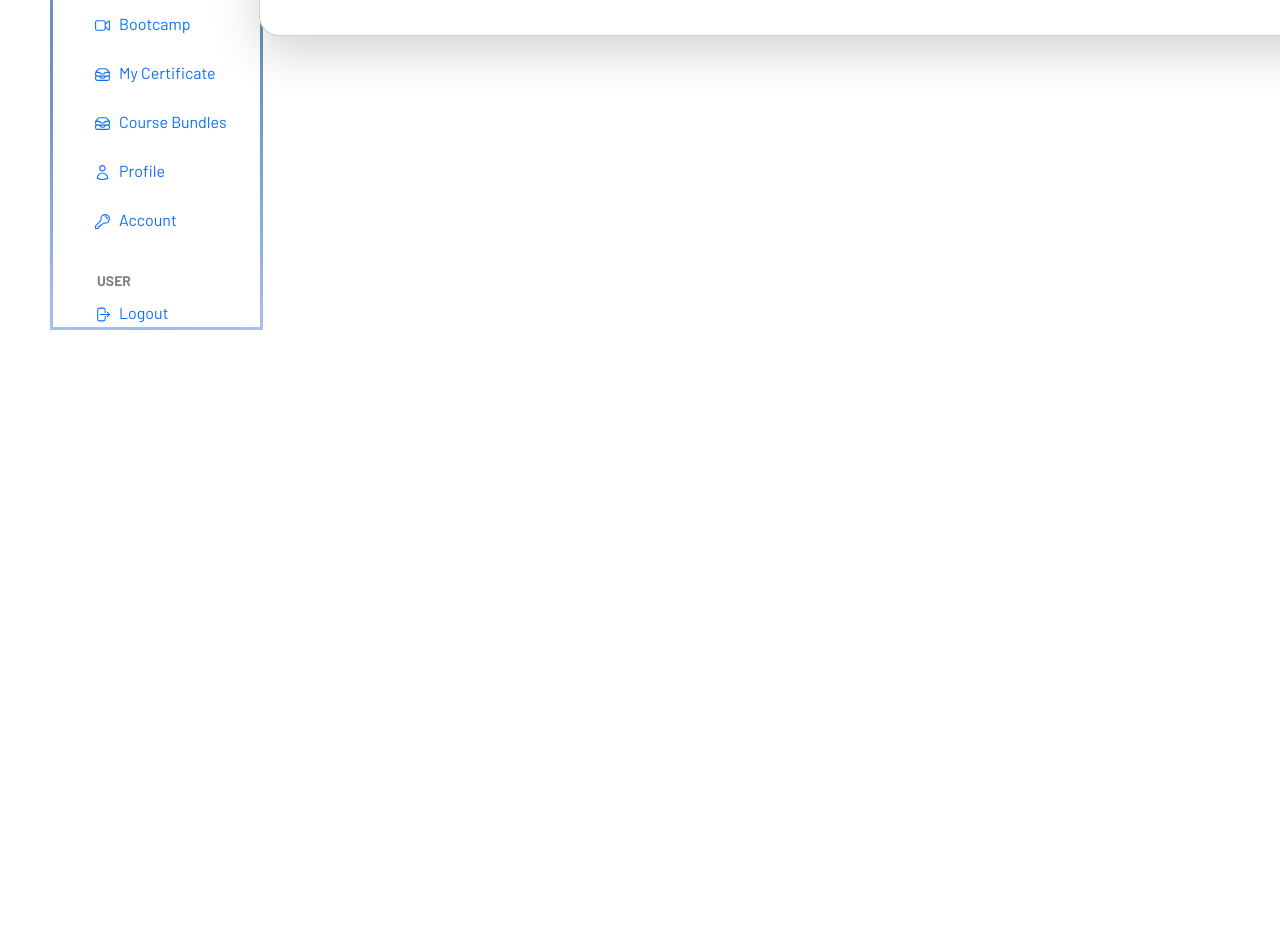
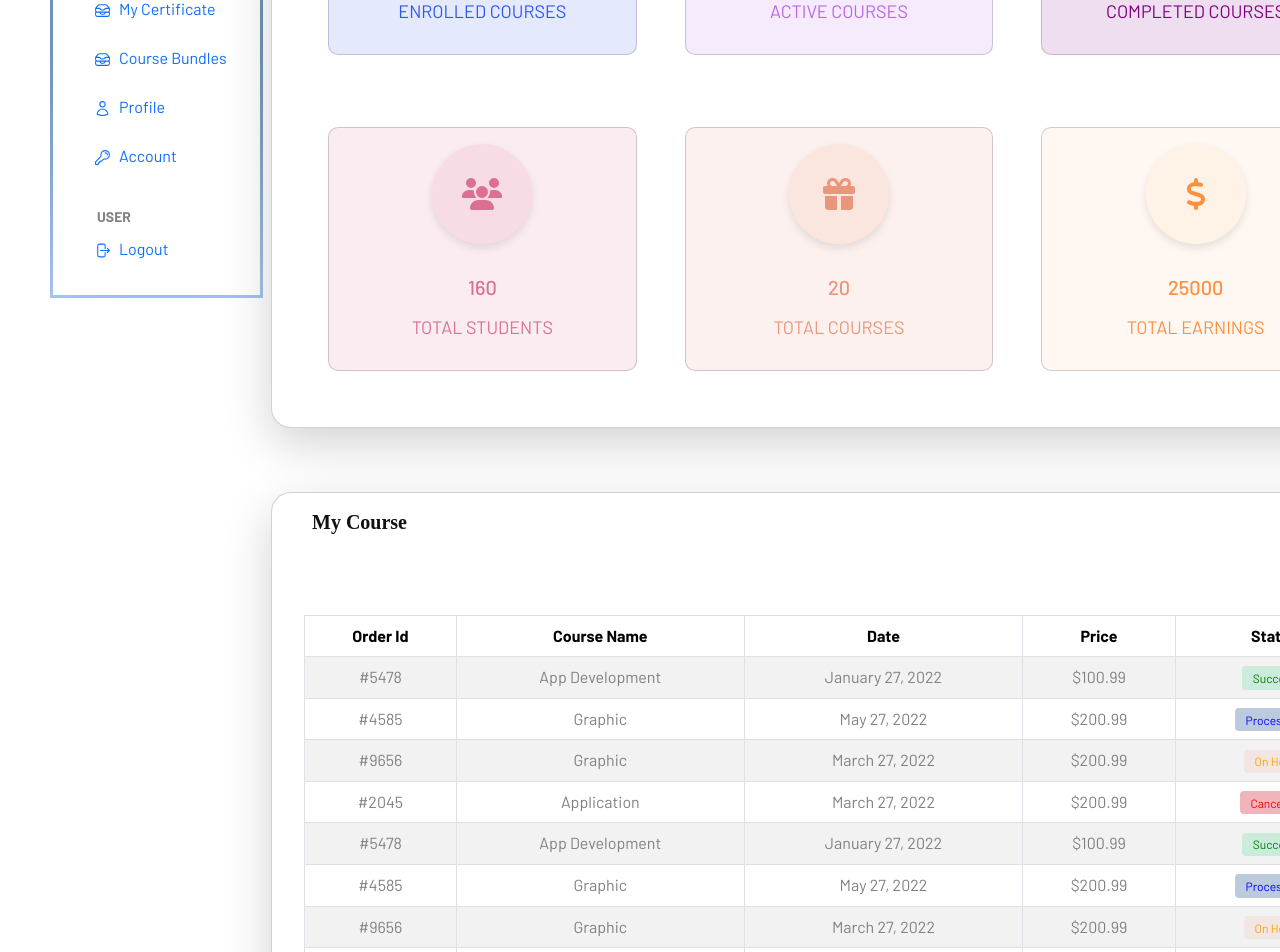
Before and after one commit to kinetic4/Lms-new-teacher-landing-page, a React (Create React App) app: page /Dashboard in a window 1280 px wide. Shown: the part 780-1732 px from the top of the page. Before the commit the page ends 1190 px from the top, so only its background shows below. Built offline with nearby package versions, Linux system fonts and the light colour scheme.

Commit message:
changed become instructor page and also developed dashboard page

```diff
--- a/package.json
+++ b/package.json
@@ -3,6 +3,9 @@
   "version": "0.1.0",
   "private": true,
   "dependencies": {
+    "@fortawesome/fontawesome-svg-core": "^6.5.2",
+    "@fortawesome/free-solid-svg-icons": "^6.5.2",
+    "@fortawesome/react-fontawesome": "^0.2.2",
     "@popperjs/core": "^2.11.6",
     "@radix-ui/react-icons": "^1.3.0",
     "@testing-library/jest-dom": "^5.16.4",
--- a/src/Dashboard/BecomeInstructorLayout.jsx
+++ b/src/Dashboard/BecomeInstructorLayout.jsx
@@ -1,10 +1,9 @@
 import React, { Fragment } from 'react'
-import Sidebar from '../component/layout/sidebar'
 import PageHeader from "../component/layout/pageheader";
 import { Container, Row, Col, Card } from 'react-bootstrap';
 import styles from './Responsive.module.css'
-import SubscriptionCourseList from './BecomeInstructor';
-import BecomeInstructorPage from './BecomeInstructor';
+import SubscriptionCourseList from '../page/BecomeInstructor';
+// import BecomeInstructorPage from '../page/BecomeInstructor';
 
 
 
@@ -25,14 +24,13 @@ const BecomeInstructor = () => {
   return (
     <Fragment>
      <PageHeader title={'Welcome Rakesh M'} curPage={'Become Instructor'}/>
-     <Sidebar />
      <Container className="my-4">
         <Row className="justify-content-center">
           <Col xs={12} lg={8} xl={6} className="p-3">
-            <Card className={`text-center shadow-lg ${styles.cardContainer}`}>
+            <Card className={`text-center shadow-lg ${styles.becomeCardContainer}`}>
               <Card.Body >
                 {/* <h5 style={heading}>Become Instructor  </h5> */}
-                <BecomeInstructorPage />
+                <SubscriptionCourseList />
               </Card.Body>
             </Card>
           </Col>
--- a/src/Dashboard/CourseBundleLayout.jsx
+++ b/src/Dashboard/CourseBundleLayout.jsx
@@ -3,7 +3,6 @@ import Sidebar from '../component/layout/sidebar'
 import PageHeader from "../component/layout/pageheader";
 import { Container, Row, Col, Card } from 'react-bootstrap';
 import styles from './Responsive.module.css'
-import SubscriptionCourseList from './BecomeInstructor';
 import WishlistCourseList from './WishlistCourseList';
 import CourseBundlePage1 from './CourseBundlePage1';
 import CourseBundlePage2 from './CourseBundlePage2';
--- /dev/null
+++ b/src/Dashboard/DashboardHover.css
@@ -0,0 +1,8 @@
+.card-hover {
+    transition: transform 0.3s, box-shadow 0.3s;
+  }
+
+  .card-hover:hover {
+    transform: translateY(-10px);
+    box-shadow: 0 8px 16px rgba(0, 0, 0, 0.2);
+  }
--- a/src/Dashboard/DashboardLayout.jsx
+++ b/src/Dashboard/DashboardLayout.jsx
@@ -4,6 +4,7 @@ import Sidebar from '../component/layout/sidebar'
 import { Container, Row, Col, Card } from 'react-bootstrap';
 import styles from './Responsive.module.css'
 import BootcampPage from './BootcampPage';
+import DashboardPage from './DashboardPage';
 
 const DashboardLayout = () => {
     const heading = {
@@ -18,17 +19,17 @@ const DashboardLayout = () => {
       }
   return (
     <Fragment>
-    <PageHeader title={'Welcome Rakesh M'} curPage={'Bootcamp'} />
+    <PageHeader title={'Welcome Rakesh M'} curPage={'Dashboard'} />
     <Sidebar />
     <Container className="my-4">
       <Row className="justify-content-center">
         <Col xs={12} lg={8} xl={6} className="p-3">
-          <Card className={`text-center shadow-lg ${styles.cardContainer}`}>
+          {/* <Card className={`text-center shadow-lg ${styles.cardContainer}`}> */}
             <Card.Body className="d-flex justify-content-center align-items-flex-start" style={{ minHeight: '19rem' }}>
-              <h5 style={heading}>Dashboard</h5>
-
+              {/* <h5 style={heading}>Dashboard</h5> */}
+              <DashboardPage />
             </Card.Body>
-          </Card>
+          {/* </Card> */}
         </Col>
       </Row>
     </Container>
--- a/src/Dashboard/DashboardPage.jsx
+++ b/src/Dashboard/DashboardPage.jsx
@@ -1,12 +1,178 @@
-import React from 'react'
-import { Row } from 'react-bootstrap'
+import React, {useState} from 'react'
+import { Col, Container, Row, Card, Table } from 'react-bootstrap'
+import { FontAwesomeIcon } from '@fortawesome/react-fontawesome';
+import { faAward, faBook, faDollar, faGift, faTv, faUsers } from '@fortawesome/free-solid-svg-icons';
+import './DashboardHover.css';
+import styles from './Responsive.module.css'
+import { icon } from '@fortawesome/fontawesome-svg-core';
 
 const DashboardPage = () => {
-  return (
-    <Row className='g5'>
 
-    </Row>
-  )
+
+  const data = [
+    { value: 30, text: 'ENROLLED COURSES', color: '#2f57ef21', textColor: '#2f57ef', icon: faBook, marginBottom: '1rem'},
+    { value: 10, text: 'ACTIVE COURSES', color: '#b966e721', textColor: '#b966e7', icon: faTv, marginBottom: '1rem'},
+    { value: 7, text: 'COMPLETED COURSES', color: '#80008021', marginBottom: '1rem', icon: faAward, textColor: 'purple' },
+    { value: 160, text: 'TOTAL STUDENTS', color: '#db709321', marginBottom: '1rem', icon: faUsers, textColor: '#db7093' },
+    { value: 20, text: 'TOTAL COURSES', color: '#e9967a21', marginBottom: '1rem', icon: faGift, textColor: '#e9967a' },
+    { value: 25000, text: 'TOTAL EARNINGS', color: '#ff8f3c10', marginBottom: '1rem', icon: faDollar, textColor: '#ff8f3c' },
+  ];
+
+
+  const orders = [
+    { id: '#5478', courseName: 'App Development', date: 'January 27, 2022', price: '$100.99', status: 'Success' },
+    { id: '#4585', courseName: 'Graphic', date: 'May 27, 2022', price: '$200.99', status: 'Processing' },
+    { id: '#9656', courseName: 'Graphic', date: 'March 27, 2022', price: '$200.99', status: 'On Hold' },
+    { id: '#2045', courseName: 'Application', date: 'March 27, 2022', price: '$200.99', status: 'Canceled' },
+    { id: '#5478', courseName: 'App Development', date: 'January 27, 2022', price: '$100.99', status: 'Success' },
+    { id: '#4585', courseName: 'Graphic', date: 'May 27, 2022', price: '$200.99', status: 'Processing' },
+    { id: '#9656', courseName: 'Graphic', date: 'March 27, 2022', price: '$200.99', status: 'On Hold' },
+    { id: '#2045', courseName: 'Application', date: 'March 27, 2022', price: '$200.99', status: 'Canceled' },
+    { id: '#5478', courseName: 'App Development', date: 'January 27, 2022', price: '$100.99', status: 'Success' },
+  ];
+
+  const badge1 = {
+    display: 'inline-block',
+    padding: '.35rem .65rem',
+    fontSize: '.75rem',
+    lineHeight: '1',
+    color: 'green',
+    textAlign: 'center',
+    verticalAlign: 'baseline',
+    whiteSpace: 'nowrap',
+    borderRadius: '.25rem'
 }
 
+const badge2 = {
+    display: 'inline-block',
+    padding: '.35rem .65rem',
+    fontSize: '.75rem',
+    lineHeight: '1',
+    color: 'blue',
+    textAlign: 'center',
+    verticalAlign: 'baseline',
+    whiteSpace: 'nowrap',
+    borderRadius: '.25rem'
+}
+
+const badge3 = {
+    display: 'inline-block',
+    padding: '.35rem .65rem',
+    fontSize: '.75rem',
+    lineHeight: '1',
+    color: 'orange',
+    textAlign: 'center',
+    verticalAlign: 'baseline',
+    whiteSpace: 'nowrap',
+    borderRadius: '.25rem'
+}
+
+const badge4 = {
+    display: 'inline-block',
+    padding: '.35rem .65rem',
+    fontSize: '.75rem',
+    lineHeight: '1',
+    color: 'red',
+    textAlign: 'center',
+    verticalAlign: 'baseline',
+    whiteSpace: 'nowrap',
+    borderRadius: '.25rem'
+}
+
+
+const getStatusBadge = (status) => {
+  switch (status) {
+    case 'Success':
+      return <span className="bg-custom-color" style={badge1}>{status}</span>;
+    case 'Processing':
+      return <span className="bg-custom-color-2" style={badge2}>{status}</span>;
+    case 'On Hold':
+      return <span className="bg-custom-color-3"style={badge3}>{status}</span>;
+    case 'Canceled':
+      return <span className="bg-custom-color-4" style={badge4}>{status}</span>;
+    default:
+      return null;
+  }
+};
+
+const heading = {
+  display: 'flex',
+  height: 'auto',
+  margin: '16px 0 0 20px',
+  width: 'auto',
+  fontFamily: 'cursive',
+  position: 'absolute',
+  left: '20px',
+  right: '0',
+}
+
+
+  return (
+    <Container>
+      <Card className={`text-center shadow-lg ${styles.cardContainer}`}>
+        <h5 style={heading}>Dashboard</h5>
+      <Row className='g-5' style={{margin: '2rem'}}>
+        {data.map((item, index) => (
+          <Col key={index} xs={12} sm={6} md={4} className="mb-4">
+            <Card className='card-hover' style={{
+              backgroundColor: item.color,
+               borderRadius: '10px',
+               height: '244px',
+                }}
+                >
+              <Card.Body className="d-flex flex-column align-items-center justify-content-center">
+                <div  style={{
+                    backgroundColor: item.color,
+                    borderRadius: '50%',
+                    width: '100px',
+                    height: '100px',
+                    display: 'flex',
+                    alignItems: 'center',
+                    justifyContent: 'center',
+                    boxShadow: '0 4px 8px rgba(0,0,0,0.1)',
+                    marginBottom: '31px'
+                  }}
+                  >
+                  <FontAwesomeIcon icon={item.icon} size="2x" style={{ color: item.textColor }} />
+                </div>
+                 <Card.Title style={{color: item.textColor, marginBottom: item.marginBottom}}>{item.value}</Card.Title>
+                <Card.Text style={{color: item.textColor, marginBottom: item.marginBottom}}>{item.text}</Card.Text>
+              </Card.Body>
+            </Card>
+          </Col>
+        ))}
+      </Row>
+      </Card>
+
+      <Card className={`text-center shadow-lg ${styles.tableCardContainer}`}>
+    <h5 style={heading}>My Course</h5>
+    <div className="table-responsive" style={{margin: '2rem'}}>
+        <Table striped bordered hover style={{ marginTop: '90px' }}>
+            <thead style={{ background: 'none' }}>
+                <tr style={{ background: '#c1dfdf52' }}>
+                    <th>Order Id</th>
+                    <th>Course Name</th>
+                    <th>Date</th>
+                    <th>Price</th>
+                    <th>Status</th>
+                </tr>
+            </thead>
+            <tbody style={{ borderTop: 'none' }}>
+                {orders.map((order) => (
+                    <tr key={order.id}>
+                        <td style={{ color: 'gray' }}>{order.id}</td>
+                        <td style={{ color: 'gray' }}>{order.courseName}</td>
+                        <td style={{ color: 'gray' }}>{order.date}</td>
+                        <td style={{ color: 'gray' }}>{order.price}</td>
+                        <td style={{ color: 'gray' }}>{getStatusBadge(order.status)}</td>
+                    </tr>
+                ))}
+            </tbody>
+        </Table>
+    </div>
+</Card>
+    </Container>
+  );
+};
+
 export default DashboardPage
--- a/src/Dashboard/Responsive.module.css
+++ b/src/Dashboard/Responsive.module.css
@@ -19,8 +19,62 @@
 
 @media (min-width: 992px) {
   .cardContainer {
-    margin-top: -40rem;
+    margin-top: -38rem;
     width: 71rem;
     margin-left: -7rem;
   }
 }
+
+.becomeCardContainer {
+  border-radius: 20px !important;
+  height: auto;
+}
+
+@media (max-width: 767px) {
+  .becomeCardContainer {
+    margin-top: 0rem;
+    width: 100%;
+  }
+}
+
+@media (min-width: 768px) and (max-width: 991px) {
+  .becomeCardContainer {
+    margin-top: -25rem;
+    width: 80%;
+  }
+}
+
+@media (min-width: 992px) {
+  .becomeCardContainer {
+    margin-top: 1rem;
+    width: 83rem;
+    margin-left: -20rem;
+  }
+}
+
+.tableCardContainer {
+  border-radius: 20px !important;
+  height: auto;
+}
+
+@media (max-width: 767px) {
+  .tableCardContainer {
+    margin-top: 2rem;
+    width: 100%;
+  }
+}
+
+@media (min-width: 768px) and (max-width: 991px) {
+  .tableCardContainer {
+    margin-top: -25rem;
+    width: 80%;
+  }
+}
+
+@media (min-width: 992px) {
+  .tableCardContainer {
+    margin-top: 4rem;
+    width: 71rem;
+    margin-left: -7rem;
+  }
+}
--- a/src/component/layout/header.jsx
+++ b/src/component/layout/header.jsx
@@ -116,13 +116,24 @@ const Header = () => {
 
                                 <DropdownMenu style={{ padding: '.5rem 22px' }}>
                                     <DropdownItem href="#" style={{ marginLeft: '-23px', width: '131%', background: 'none'}}>
-                                        <Link to='/Becomeinstructor'
+                                        <Link to='/Dashboard'
                                         > <svg style={{ width: '30px', height: '20px' }} xmlns="http://www.w3.org/2000/svg" fill="none" viewBox="0 0 24 24" stroke-width="1.5" stroke="currentColor" class="size-6">
                                                 <path stroke-linecap="round" stroke-linejoin="round" d="m2.25 12 8.954-8.955c.44-.439 1.152-.439 1.591 0L21.75 12M4.5 9.75v10.125c0 .621.504 1.125 1.125 1.125H9.75v-4.875c0-.621.504-1.125 1.125-1.125h2.25c.621 0 1.125.504 1.125 1.125V21h4.125c.621 0 1.125-.504 1.125-1.125V9.75M8.25 21h8.25" />
                                             </svg>
 
                                             Dashboard</Link>
                                     </DropdownItem>
+
+                                    <DropdownItem href="#" style={{ marginLeft: '-23px', width: '131%', background: 'none'}}>
+                                        <Link to='/Becomeinstructor'
+                                        > <svg style={{ width: '30px', height: '20px' }} xmlns="http://www.w3.org/2000/svg" fill="none" viewBox="0 0 24 24" stroke-width="1.5" stroke="currentColor" class="size-6">
+                                        <path stroke-linecap="round" stroke-linejoin="round" d="M4.26 10.147a60.438 60.438 0 0 0-.491 6.347A48.62 48.62 0 0 1 12 20.904a48.62 48.62 0 0 1 8.232-4.41 60.46 60.46 0 0 0-.491-6.347m-15.482 0a50.636 50.636 0 0 0-2.658-.813A59.906 59.906 0 0 1 12 3.493a59.903 59.903 0 0 1 10.399 5.84c-.896.248-1.783.52-2.658.814m-15.482 0A50.717 50.717 0 0 1 12 13.489a50.702 50.702 0 0 1 7.74-3.342M6.75 15a.75.75 0 1 0 0-1.5.75.75 0 0 0 0 1.5Zm0 0v-3.675A55.378 55.378 0 0 1 12 8.443m-7.007 11.55A5.981 5.981 0 0 0 6.75 15.75v-1.5" />
+                                      </svg>
+
+
+                                            Become Instructor</Link>
+                                    </DropdownItem>
+
 
                                     <DropdownItem href="#" style={{ marginLeft: '-23px', width: '131%',background: 'none'  }}>
                                         <Link to='/login'>
--- a/src/component/layout/sidebar.jsx
+++ b/src/component/layout/sidebar.jsx
@@ -1,4 +1,4 @@
-import React, {useState} from 'react';
+import React, { useState } from 'react';
 import { FaBars, FaTimes } from 'react-icons/fa';
 
 const Sidebar = () => {
@@ -11,7 +11,7 @@ const Sidebar = () => {
         marginTop: '50px',
         marginBottom: '20px',
         borderRadius: '20px',
-       height: '38rem',
+        height: '36rem',
         border: '3px solid transparent',
         borderImage: 'radial-gradient(circle at 50% 50%, rgb(79,124,155), #a6c1ee ) 1',
 
@@ -22,7 +22,7 @@ const Sidebar = () => {
     }
     const heading = {
         margin: '10px',
-        marginLeft:  '27px',
+        marginLeft: '27px',
         marginTop: '26px',
         fontSize: '14px',
         color: 'gray'
@@ -35,17 +35,18 @@ const Sidebar = () => {
         <nav className="col-md-3 col-lg-2 d-md-block bg-white sidebar " style={sideBarStyle}>
             <div className="position-sticky pt-3 ">
 
-                    <ul className="nav flex-column" style={{paddingLeft: '17px'}}>
+                <ul className="nav flex-column" style={{ paddingLeft: '17px' }}>
                     <li className="nav-item">
                         <a className="nav-link" href="/Dashboard">
                             <svg style={svgStyle} xmlns="http://www.w3.org/2000/svg" fill="none" viewBox="0 0 24 24" stroke-width="1.5" stroke="currentColor" class="size-6">
-                                    <path stroke-linecap="round" stroke-linejoin="round" d="M12 6.042A8.967 8.967 0 0 0 6 3.75c-1.052 0-2.062.18-3 .512v14.25A8.987 8.987 0 0 1 6 18c2.305 0 4.408.867 6 2.292m0-14.25a8.966 8.966 0 0 1 6-2.292c1.052 0 2.062.18 3 .512v14.25A8.987 8.987 0 0 0 18 18a8.967 8.967 0 0 0-6 2.292m0-14.25v14.25" />
+                                <path stroke-linecap="round" stroke-linejoin="round" d="m2.25 12 8.954-8.955c.44-.439 1.152-.439 1.591 0L21.75 12M4.5 9.75v10.125c0 .621.504 1.125 1.125 1.125H9.75v-4.875c0-.621.504-1.125 1.125-1.125h2.25c.621 0 1.125.504 1.125 1.125V21h4.125c.621 0 1.125-.504 1.125-1.125V9.75M8.25 21h8.25" />
                             </svg>
+
 
                             <span>Dashboard</span>
                         </a>
                     </li>
-                        <li className="nav-item" >
+                    {/* <li className="nav-item" >
                             <a className="nav-link d-flex align-items-center" href="/BecomeInstructor">
                                 <svg style={svgStyle} xmlns="http://www.w3.org/2000/svg" fill="none" viewBox="0 0 24 24" stroke-width="1.5" stroke="currentColor" class="size-6">
                                     <path stroke-linecap="round" stroke-linejoin="round" d="M2.25 18.75a60.07 60.07 0 0 1 15.797 2.101c.727.198 1.453-.342 1.453-1.096V18.75M3.75 4.5v.75A.75.75 0 0 1 3 6h-.75m0 0v-.375c0-.621.504-1.125 1.125-1.125H20.25M2.25 6v9m18-10.5v.75c0 .414.336.75.75.75h.75m-1.5-1.5h.375c.621 0 1.125.504 1.125 1.125v9.75c0 .621-.504 1.125-1.125 1.125h-.375m1.5-1.5H21a.75.75 0 0 0-.75.75v.75m0 0H3.75m0 0h-.375a1.125 1.125 0 0 1-1.125-1.125V15m1.5 1.5v-.75A.75.75 0 0 0 3 15h-.75M15 10.5a3 3 0 1 1-6 0 3 3 0 0 1 6 0Zm3 0h.008v.008H18V10.5Zm-12 0h.008v.008H6V10.5Z" />
@@ -53,7 +54,7 @@ const Sidebar = () => {
 
                                 <span>Become Instructor</span>
                             </a>
-                        </li>
+                        </li> */}
                     <li className="nav-item">
                         <a className="nav-link" href="/wishlist">
                             <svg style={svgStyle} xmlns="http://www.w3.org/2000/svg" fill="none" viewBox="0 0 24 24" stroke-width="1.5" stroke="currentColor" class="size-6">
--- a/src/Dashboard/BecomeInstructor.jsx
+++ b/src/page/BecomeInstructor.jsx
@@ -28,7 +28,7 @@ const BecomeInstructorPage = () => {
 
   return (
     <Row>
-      <Col md={8} style={{ width: '70rem' }}>
+      <Col md={8} style={{ width: '83rem' }}>
         <h3 className="mb-5">Become Instructor</h3>
 
         <Form>
@@ -44,28 +44,27 @@ const BecomeInstructorPage = () => {
             <Form.Label className="d-flex">New Password</Form.Label>
             <Form.Control type="password" placeholder="New Password" style={formStyle} />
           </Form.Group>
-          <Form.Group controlId="formConfirmPassword" className="mb-4">
+          <Form.Group controlId="formConfirmPassword" className="mb-3">
             <Form.Label className="d-flex">Confirm Password</Form.Label>
             <Form.Control type="password" placeholder="Confirm Password" style={formStyle} />
           </Form.Group>
-          <Form.Group controlId="formPhone" className="mb-4">
-            <Form.Label className="d-flex">Phone</Form.Label>
-            <Form.Control type="text" placeholder="Phone No" style={formStyle} />
-          </Form.Group>
-          <Form.Group controlId="formPhone" className="mb-4">
+
+          <Form.Group controlId="formPhone" className="mb-3">
             <Form.Label className="d-flex">Phone</Form.Label>
             <Form.Control type="text" placeholder="Phone No" style={formStyle} />
           </Form.Group>
 
-          <Form.Label className="d-flex">Select</Form.Label>
-          <InputGroup className="mb-3"                  >
-<Form.Control aria-label="Text input with dropdown button" style={{    boxShadow: '0 13px 14px 0 rgba(129,104,145,.05)', backgroundColor: 'transparent',  border: '2px solid #e6e3f1', }} />
+          <Form.Label className="d-flex">Vaccancy</Form.Label>
+          <InputGroup className="mb-3">
+            <Form.Control aria-label="Text input with dropdown button" placeholder='Select' style={{ boxShadow: '0 13px 14px 0 rgba(129,104,145,.05)', backgroundColor: 'transparent', border: '2px solid #e6e3f1', }} />
 
             <DropdownButton
+
               variant="outline-secondary"
               title="Dropdown"
               id="input-group-dropdown-2"
               align="end"
+
             >
               <Dropdown.Item href="#">Action</Dropdown.Item>
               <Dropdown.Item href="#">Another action</Dropdown.Item>
```
Also changed, not shown: 1 other file (tests, documents, lock files or other folders). Lines whose indentation alone changed are shown as unchanged.
